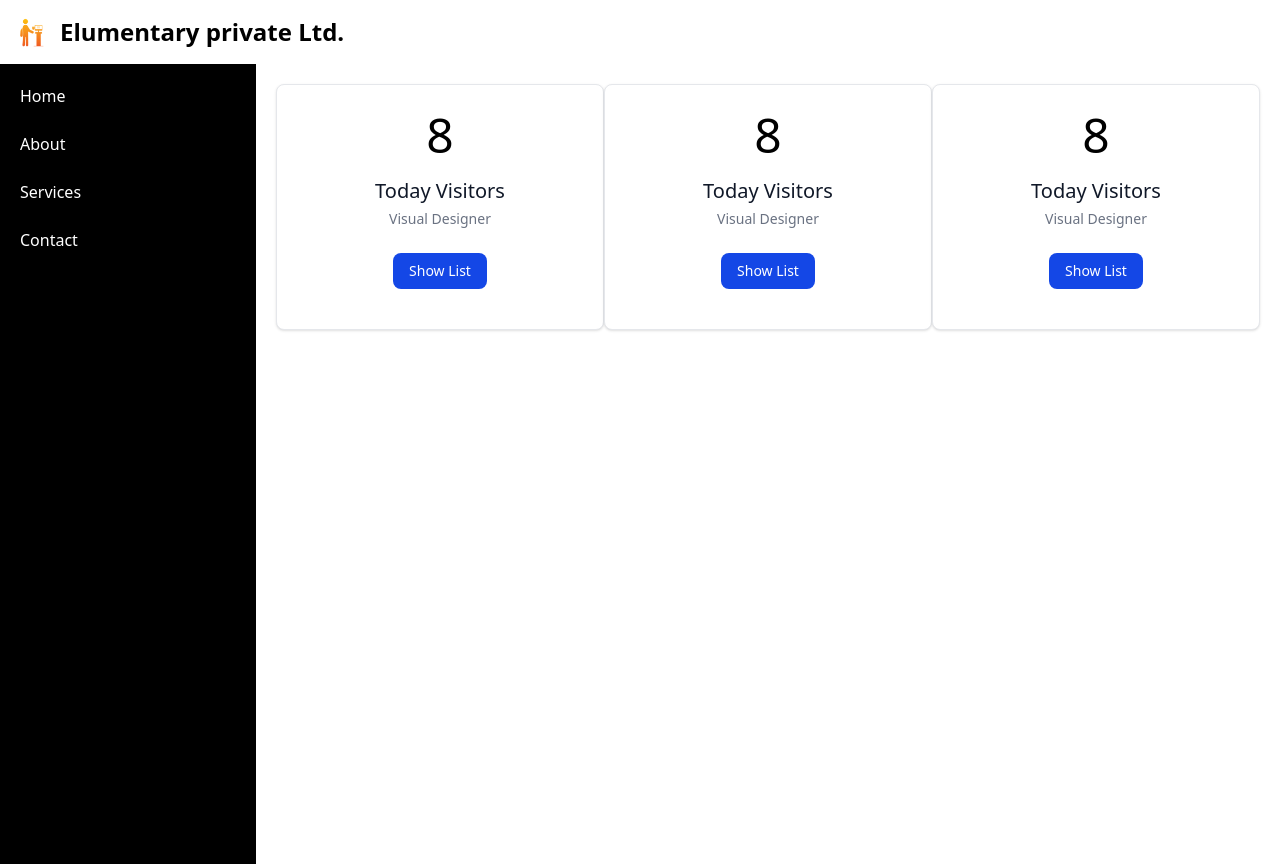
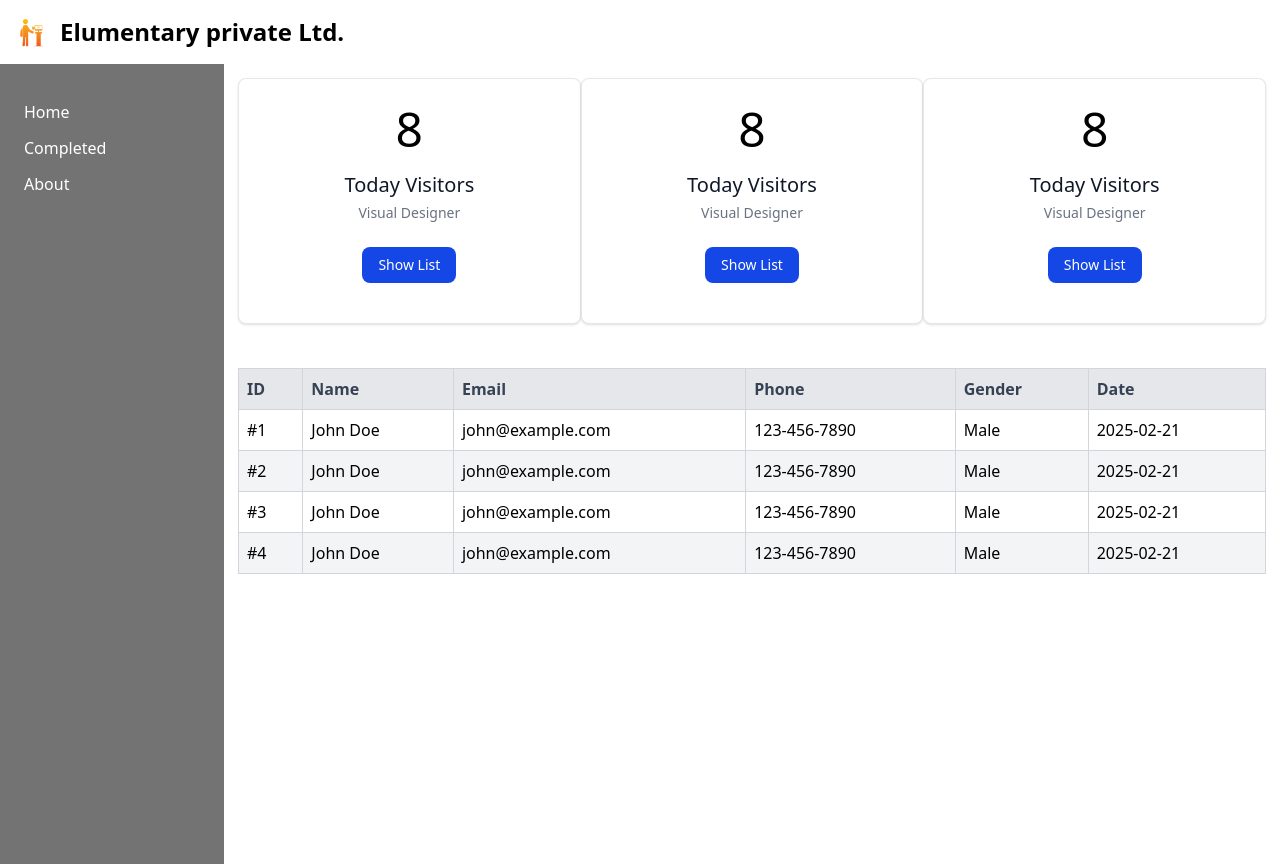
Before and after one commit to Ketan9548/Visitor_Management_system, a React (Vite) app in the folder Client/: page /adminhome/adminhomeright in a window 1280 px wide. Built offline with nearby package versions, Linux system fonts and the light colour scheme.

Commit message:
done Changes

```diff
--- a/Client/src/Components/AdminPanel/Admin_Home.jsx
+++ b/Client/src/Components/AdminPanel/Admin_Home.jsx
@@ -1,59 +1,44 @@
 import React, { useState } from "react";
 import { NavLink, Outlet } from "react-router-dom";
 import { Menu, X } from "lucide-react"; // Icons for menu toggle
-import Fotter from "../../Pages/Footer.jsx";
 
 const Admin_Home = () => {
-  const [isToggled, setIsToggled] = useState(true);
+  const [isToggled, setIsToggled] = useState(false);
 
   return (
     <>
-      <div className="flex w-auto h-screen">
+      <div className="flex h-screen w-full">
+        {/* Sidebar */}
         <div
-          className={`bg-black absolutre text-white h-screen p-5 transition-all duration-300
-            ${isToggled ? "w-64" : "hidden overflow-hidden md:w-64"}`}
+          className={`absolute md:relative bg-neutral-500 p-6 w-56 h-full md:block transition-all ${isToggled ? "left-0" : "-left-64"
+            } md:left-0`}
         >
           <button
-            className="md:hidden text-white mb-4 ml-3"
+            className="absolute top-4 right-4 text-white md:hidden"
             onClick={() => setIsToggled(false)}
           >
-            <X size={27} />
+            <X size={24} />
           </button>
-          <ul className="flex flex-col space-y-6">
-            <li>
-              <NavLink to="adminhomeright" className="hover:text-gray-300">
-                Home
-              </NavLink>
-            </li>
-            <li>
-              <NavLink to="#" className="hover:text-gray-300">
-                About
-              </NavLink>
-            </li>
-            <li>
-              <NavLink to="#" className="hover:text-gray-300">
-                Services
-              </NavLink>
-            </li>
-            <li>
-              <NavLink to="#" className="hover:text-gray-300">
-                Contact
-              </NavLink>
-            </li>
-          </ul>
+          <p className="mt-3 text-white">
+            <NavLink to="#">Home</NavLink>
+          </p>
+          <p className="mt-3 text-white">
+            <NavLink to="#">Completed</NavLink>
+          </p>
+          <p className="mt-3 text-white">
+            <NavLink to="#">About</NavLink>
+          </p>
         </div>
 
-        <div
-          className={`flex-1 p-5 transition-all duration-300
-            ${isToggled ? "ml-64 md:ml-0" : "ml-0"}`}
-        >
+        {/* Right Panel */}
+        <div className="flex-1 p-3.5">
           <button
-            className="md:hidden text-black mb-4"
+            className="md:hidden p-2 text-gray-600"
             onClick={() => setIsToggled(true)}
           >
-            <Menu size={28} />
+            <Menu size={24} />
           </button>
-          <div>
+          <div className="">
             <Outlet />
           </div>
         </div>
--- a/Client/src/Components/AdminPanel/Components/AdminHomeRight.jsx
+++ b/Client/src/Components/AdminPanel/Components/AdminHomeRight.jsx
@@ -3,8 +3,20 @@ import React from 'react'
 const AdminHomeRight = () => {
     return (
         <>
-            <div className='flex  justify-between'>
-                <div className="w-full max-w-sm bg-white border flex justify-center flex-col items-center border-gray-200 rounded-lg shadow-sm dark:bg-gray-800 dark:border-gray-700">
+            <div className='flex flex-col md:flex-row justify-between'>
+                <div className="w-full mb-4 md:mb-0 max-w-sm bg-white border flex justify-center flex-col items-center border-gray-200 rounded-lg shadow-sm dark:bg-gray-800 dark:border-gray-700">
+                    <div className='flex justify-center p-4 md:h-fit border-2 mt-2 border-white rounded-4xl w-fit h-auto bg-white'>
+                        <p className='text-black text-5xl'>8</p>
+                    </div>
+                    <div className="flex flex-col items-center pb-10">
+                        <h5 className="mb-1 text-xl font-medium text-gray-900 dark:text-white">Today Visitors</h5>
+                        <span className="text-sm text-gray-500 dark:text-gray-400">Visual Designer</span>
+                        <div className="flex mt-4 md:mt-6">
+                            <a href="#" className="inline-flex items-center px-4 py-2 text-sm font-medium text-center text-white bg-blue-700 rounded-lg hover:bg-blue-800 focus:ring-4 focus:outline-none focus:ring-blue-300 dark:bg-blue-600 dark:hover:bg-blue-700 dark:focus:ring-blue-800">Show List</a>
+                        </div>
+                    </div>
+                </div>
+                <div className="w-full mb-4 md:mb-0 max-w-sm bg-white border flex justify-center flex-col items-center border-gray-200 rounded-lg shadow-sm dark:bg-gray-800 dark:border-gray-700">
                     <div className='flex justify-center p-4 border-2 mt-2 border-white rounded-4xl w-fit h-fit bg-white'>
                         <p className='text-black text-5xl'>8</p>
                     </div>
@@ -16,19 +28,7 @@ const AdminHomeRight = () => {
                         </div>
                     </div>
                 </div>
-                <div className="w-full max-w-sm bg-white border flex justify-center flex-col items-center border-gray-200 rounded-lg shadow-sm dark:bg-gray-800 dark:border-gray-700">
-                    <div className='flex justify-center p-4 border-2 mt-2 border-white rounded-4xl w-fit h-fit bg-white'>
-                        <p className='text-black text-5xl'>8</p>
-                    </div>
-                    <div className="flex flex-col items-center pb-10">
-                        <h5 className="mb-1 text-xl font-medium text-gray-900 dark:text-white">Today Visitors</h5>
-                        <span className="text-sm text-gray-500 dark:text-gray-400">Visual Designer</span>
-                        <div className="flex mt-4 md:mt-6">
-                            <a href="#" className="inline-flex items-center px-4 py-2 text-sm font-medium text-center text-white bg-blue-700 rounded-lg hover:bg-blue-800 focus:ring-4 focus:outline-none focus:ring-blue-300 dark:bg-blue-600 dark:hover:bg-blue-700 dark:focus:ring-blue-800">Show List</a>
-                        </div>
-                    </div>
-                </div>
-                <div className="w-full max-w-sm bg-white border flex justify-center flex-col items-center border-gray-200 rounded-lg shadow-sm dark:bg-gray-800 dark:border-gray-700">
+                <div className="w-full mb-4 md:mb-0 max-w-sm bg-white border flex justify-center flex-col items-center border-gray-200 rounded-lg shadow-sm dark:bg-gray-800 dark:border-gray-700">
                     <div className='flex justify-center p-4 border-2 mt-2 border-white rounded-4xl w-fit h-fit bg-white'>
                         <p className='text-black text-5xl'>8</p>
                     </div>
@@ -41,6 +41,37 @@ const AdminHomeRight = () => {
                     </div>
                 </div>
             </div>
+            <div className="overflow-x-auto mt-11">
+                <table className="w-full border-collapse border border-gray-300 shadow-lg min-w-max">
+                    <thead className="bg-gray-200 text-gray-700">
+                        <tr>
+                            {["ID", "Name", "Email", "Phone", "Gender", "Date"].map((head) => (
+                                <th
+                                    key={head}
+                                    className="border border-gray-300 px-2 py-2 text-left text-xs md:text-sm lg:text-base whitespace-nowrap"
+                                >
+                                    {head}
+                                </th>
+                            ))}
+                        </tr>
+                    </thead>
+                    <tbody>
+                        {[1, 2, 3, 4].map((id) => (
+                            <tr key={id} className="odd:bg-white even:bg-gray-100 text-xs md:text-sm lg:text-base">
+                                <td className="border border-gray-300 px-2 py-2">#{id}</td>
+                                <td className="border border-gray-300 px-2 py-2">John Doe</td>
+                                <td className="border border-gray-300 px-2 py-2 whitespace-nowrap">
+                                    john@example.com
+                                </td>
+                                <td className="border border-gray-300 px-2 py-2">123-456-7890</td>
+                                <td className="border border-gray-300 px-2 py-2">Male</td>
+                                <td className="border border-gray-300 px-2 py-2">2025-02-21</td>
+                            </tr>
+                        ))}
+                    </tbody>
+                </table>
+            </div>
+
         </>
     )
 }
```
